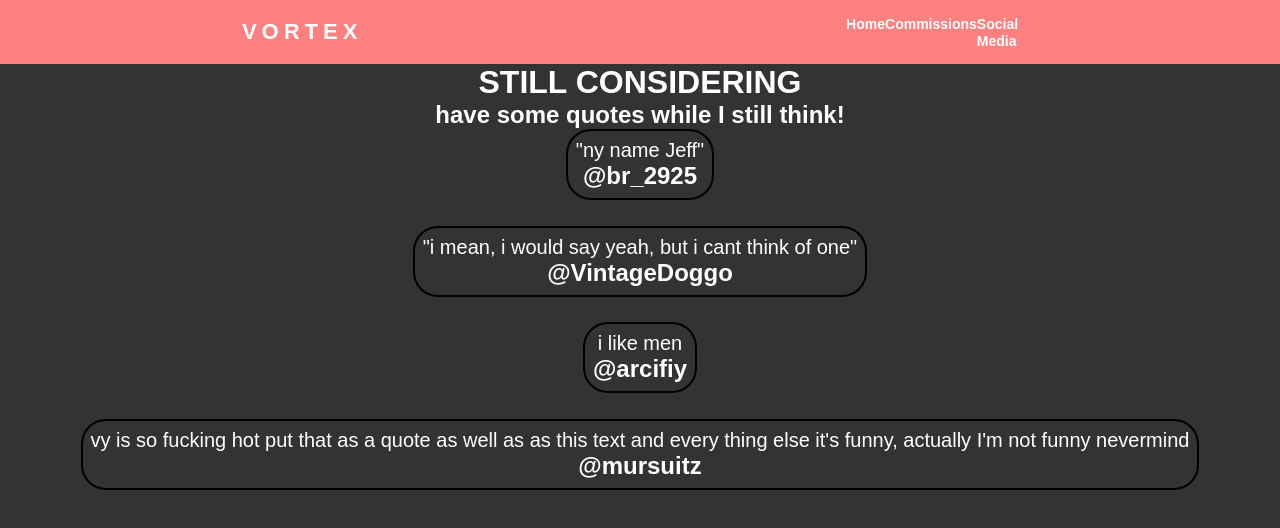
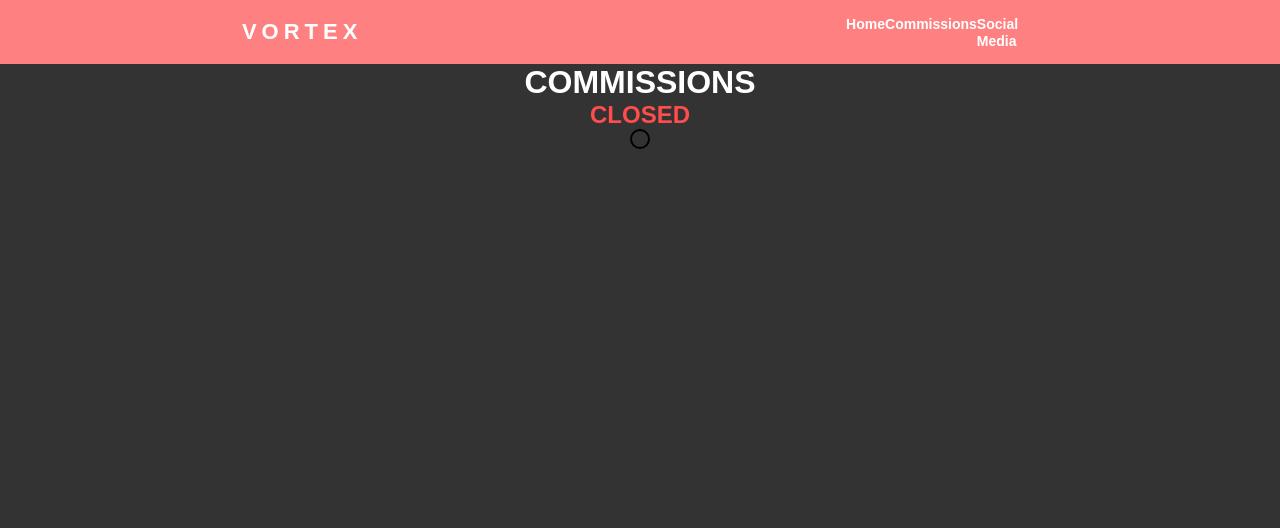
Before and after one commit to 4rh/4rh.github.io, a plain HTML site: page commissions.html in a window 1280 px wide. Drawn offline with Linux system fonts and the light colour scheme; a web font is replaced by a local one.

Commit message:
github woah

```diff
--- a/CSS/commissions.css
+++ b/CSS/commissions.css
@@ -5,7 +5,13 @@ h1{
 }
 
 h2{
-	color: #ffffff;
+	color: #ff4d4d;
+	text-align: center;
+	font-family: 'Bai Jamjuree', sans-serif;
+}
+
+h3{
+	color: #ff4d4d;
 	text-align: center;
 	font-family: 'Bai Jamjuree', sans-serif;
 }
@@ -17,17 +23,24 @@ p{
 	font-size: 20px;
 }
 
-.quotes{
+.Portions{
 	display: grid;
 	grid-gap: 2vw;
 }
 
-.quote{
+.Portion{
 	border: 2px solid black;
 	border-radius: 25px;
 	padding: .5em;
 	margin: auto;
 
+}
+
+.portion li{
+	text-align: center;
+	font-family: 'Bai Jamjuree', sans-serif;
+	color: #ffffff;
+	list-style: none;
 }
 
 body{
--- a/commissions.html
+++ b/commissions.html
@@ -31,24 +31,11 @@
 
 	<script src="JS/Bar.js"></script>
 	</nav>
-	<h1>STILL CONSIDERING</h1>
-	<h2>have some quotes while I still think!</h2>
-	<div class="quotes">
-		<div class="quote">
-			<p>"ny name Jeff"</p>
-			<h2>@br_2925</h2>
-		</div>
-		<div class="quote">
-			<p>"i mean, i would say yeah, but i cant think of one"</p>
-			<h2>@VintageDoggo</h2>
-		</div>
-		<div class="quote">
-			<p>i like men</p>
-			<h2>@arcifiy</h2>
-		</div>
-		<div class="quote">
-			<p>vy is so fucking hot put that as a quote as well as as this text and every thing else it's funny, actually I'm not funny nevermind</p>
-			<h2>@mursuitz</h2>
+	<h1>COMMISSIONS</h1>
+	<h2>CLOSED</h2>
+	<div class="Portions">
+		<div class="Portion">
+
 		</div>
 	</div>
 </body>
```
